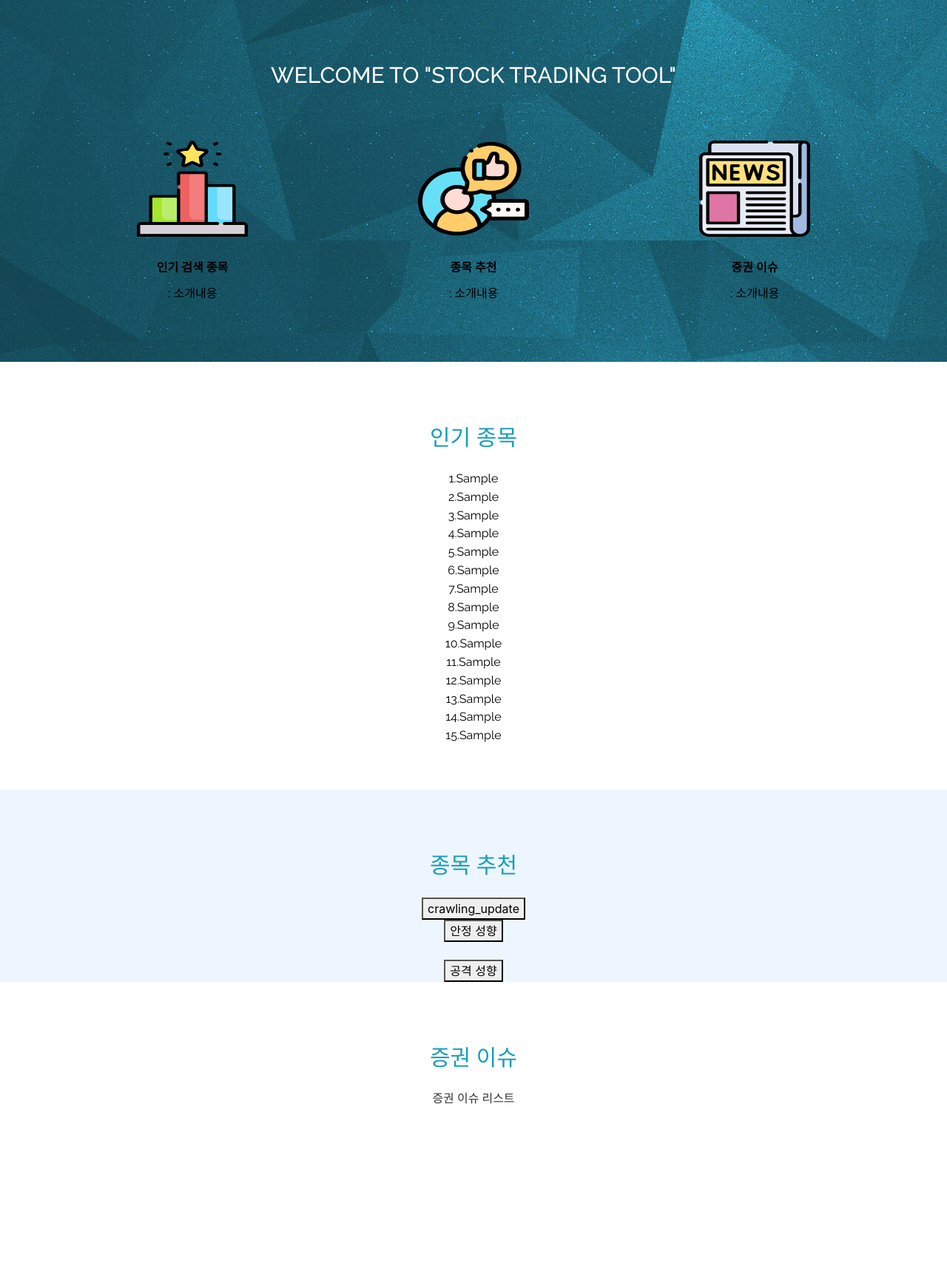
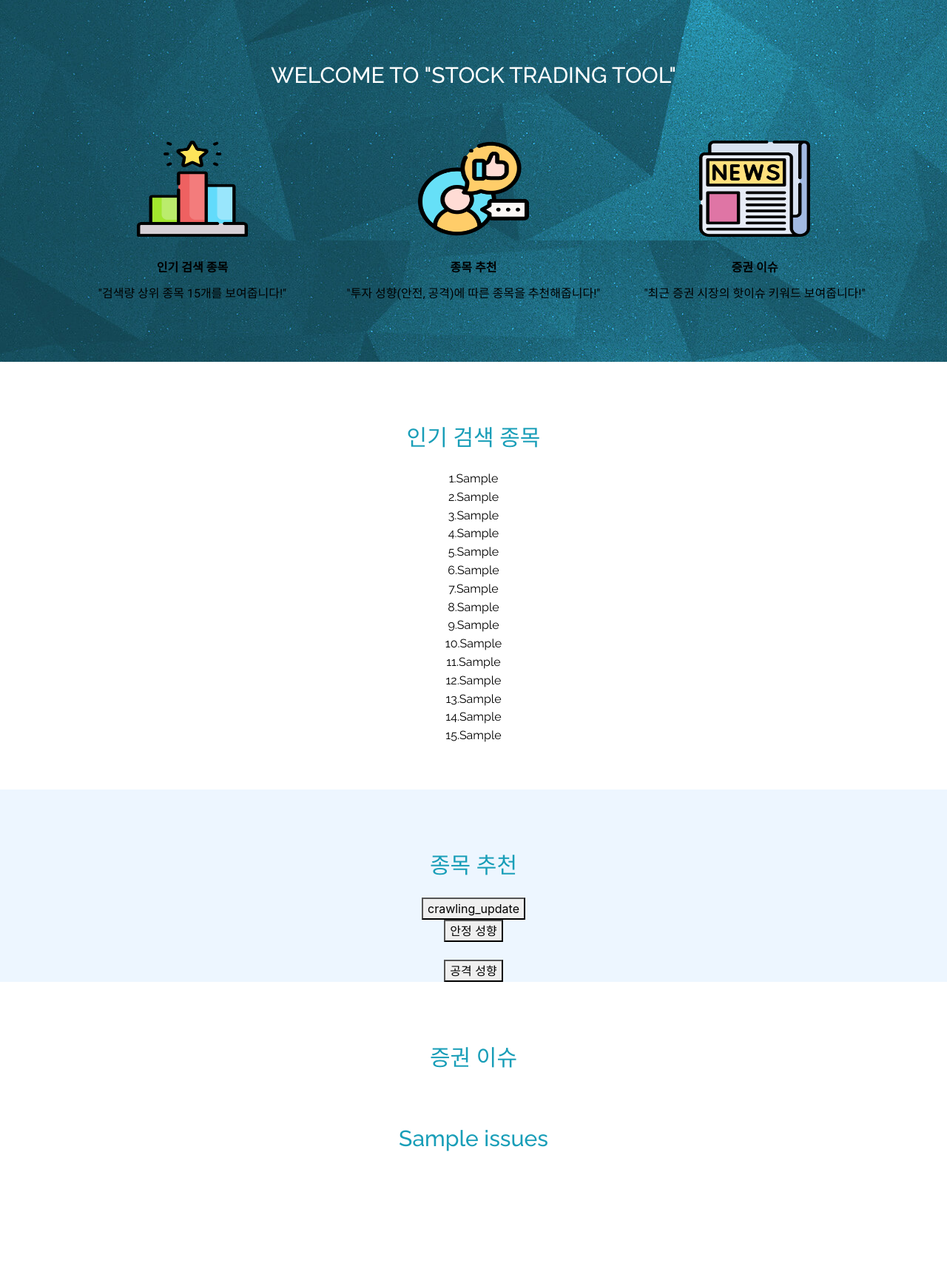
Before and after one commit to heej-ng/osp_team_project, a Flask app: template templates/index.html in a window 1280 px wide. Shown: the part 871-2609 px from the top of the page at 74% size. Run offline with Flask 2, Linux system fonts and the light colour scheme; the template is opened without the code that fills it: most values are stand-ins (such as "Sample title", 1, 10 or a date in 2020); some libraries are stand-ins or nearby versions.

Commit message:
Update index.html

```diff
--- a/templates/index.html
+++ b/templates/index.html
@@ -105,19 +105,19 @@
         <div class="feature-col col-lg-4 col-xs-12">
           <img class="infoimg" src = "../static/img/ranking.png">
           <p><b>인기 검색 종목</b></p>
-          <p>: 소개내용</p>
+          <p>"검색량 상위 종목 15개를 보여줍니다!"</p>
         </div>
 
         <div class="feature-col col-lg-4 col-xs-12">
           <img class="infoimg" src = "../static/img/recommend.png">
           <p><b>종목 추천</b></p>
-          <p>: 소개내용</p>
+          <p>"투자 성향(안전, 공격)에 따른 종목을 추천해줍니다!"</p>
         </div>
 
         <div class="feature-col col-lg-4 col-xs-12">
           <img class="infoimg" src = "../static/img/news.png">
           <p><b>증권 이슈</b></p>
-          <p>: 소개내용</p>
+          <p>"최근 증권 시장의 핫이슈 키워드 보여줍니다!"</p>
         </div>
       </div>
     </div>
@@ -129,7 +129,7 @@
   <section class="features" id="features">
     <div class="container">
       <h2 class="text-center">
-        인기 종목
+        인기 검색 종목
       </h2>
 
       <p><a href="detail/{{p0}}">1.{{p0}}</a><br>
@@ -186,10 +186,7 @@
         증권 이슈
       </h2>
 
-      <p>
-        증권 이슈 리스트
-      </p>
-      <br><br><br><br><br><br><br><br><br><br>
+      <br><br><h2>{{issues}}</h2><br><br><br>
 
     </div>
   </section>
```
